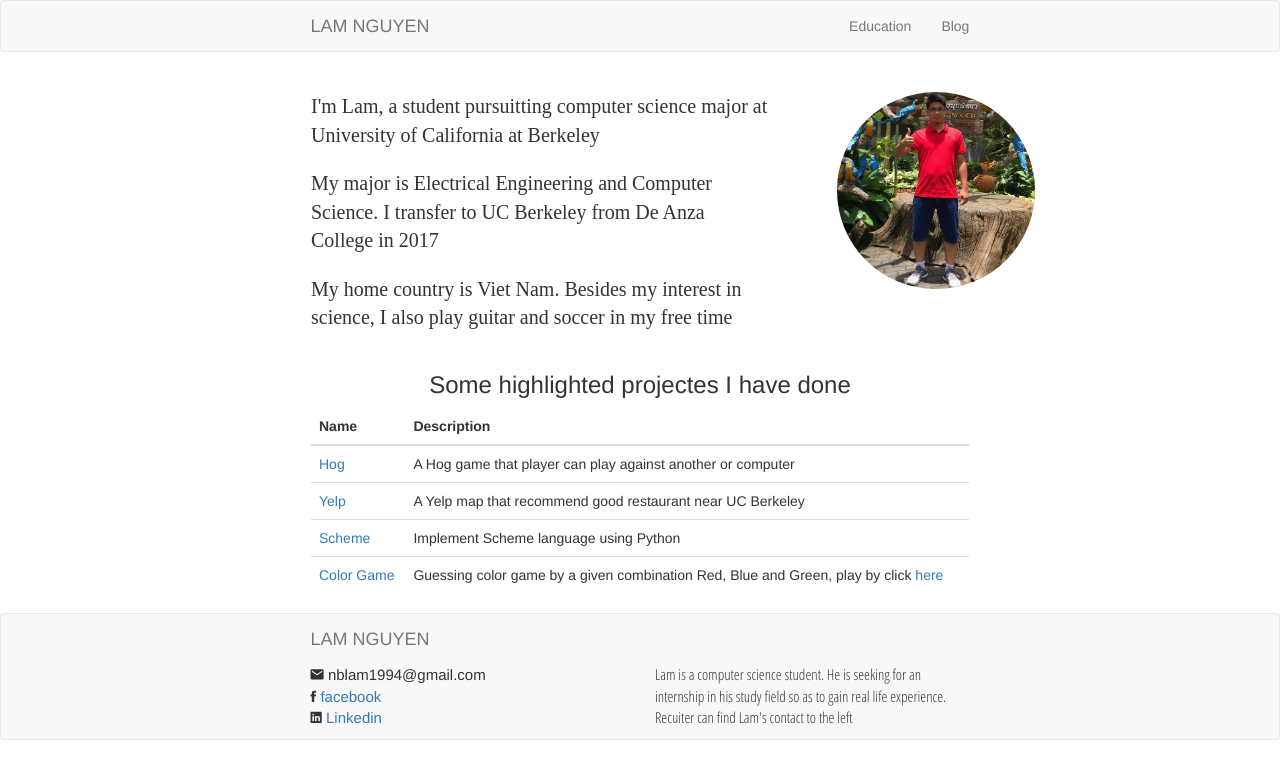
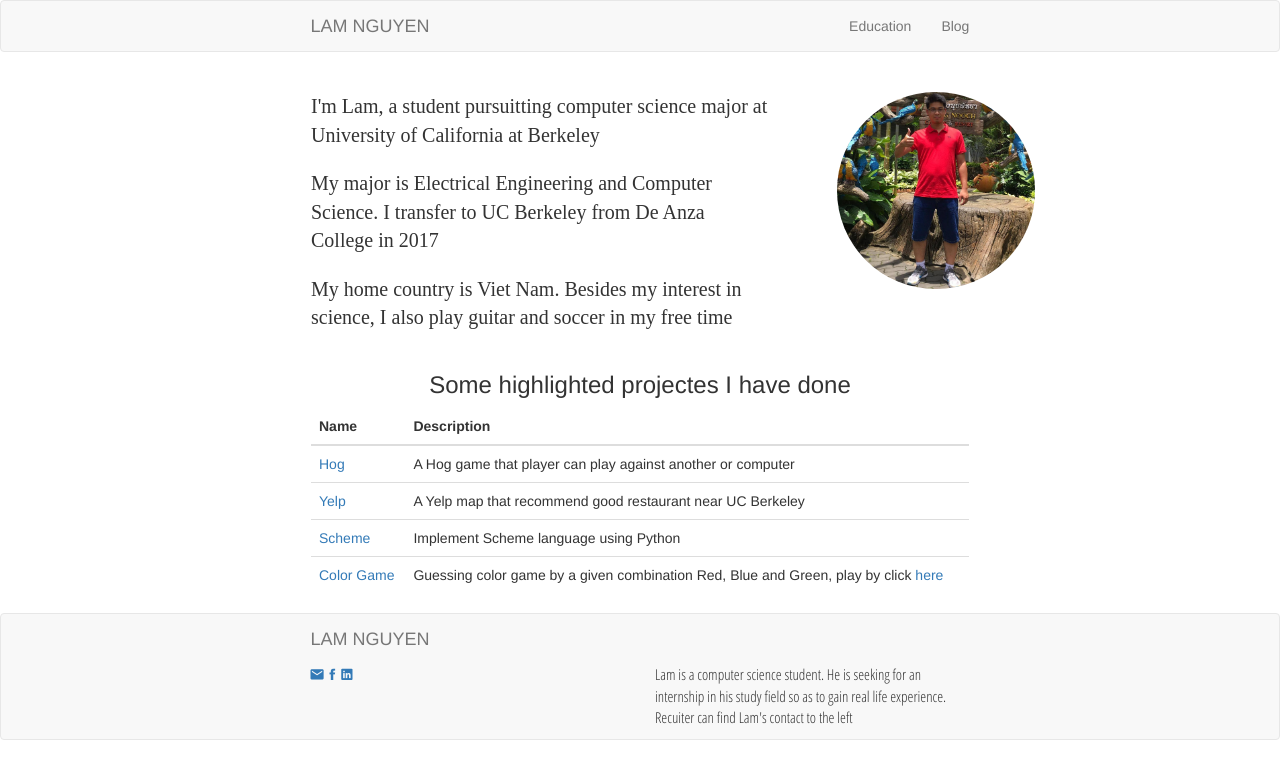
Before and after one commit to nblam1994/Personal_website, a plain HTML site: page index.html in a window 1280 px wide. Drawn offline with Linux system fonts and the light colour scheme; files whose address does not match are found by name; a web font is replaced by a local one.

Commit message:
simpify contact infor

```diff
--- a/Personal_blog.css
+++ b/Personal_blog.css
@@ -76,7 +76,10 @@
 .container-list {
 	padding-left: 10%;
 	padding-right: 10%;
+	margin-right: 5px;
 }
+
+
 
 footer {
 	position: relative;
--- a/index.html
+++ b/index.html
@@ -97,11 +97,13 @@
       <div class="container">
           <div class="row">
               <div class="col-md-6">
-                <ul class="infor">
-                    <li><span class="ion-android-mail">  nblam1994@gmail.com</span></li>
-                    <li><span class="ion-social-facebook">     <a href="https://www.facebook.com/profile.php?id=100004401125091">facebook</a></span></li>
-                    <li><span class="ion-social-linkedin">  <a href="https://www.linkedin.com/in/lam-nguyen-46ba89bb/">Linkedin</a></span></li>
-                </ul>
+                <div class="infor">
+                    <a href="mailto:nblam1994@gmail.com"><span class="my_icon ion-android-mail"></span></a>
+
+                    <a href="https://www.facebook.com/profile.php?id=100004401125091"> <span class="ion-social-facebook my_icon"></span></a>
+
+                    <a href="https://www.linkedin.com/in/lam-nguyen-46ba89bb/"> <span class="ion-social-linkedin my_icon"></span> </a>
+                </div>
               </div>
 
               <div class="col-md-6">
```
